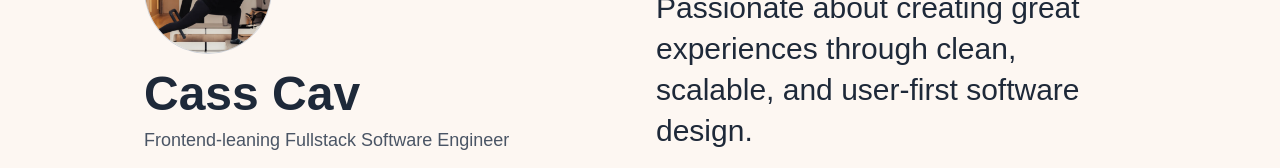
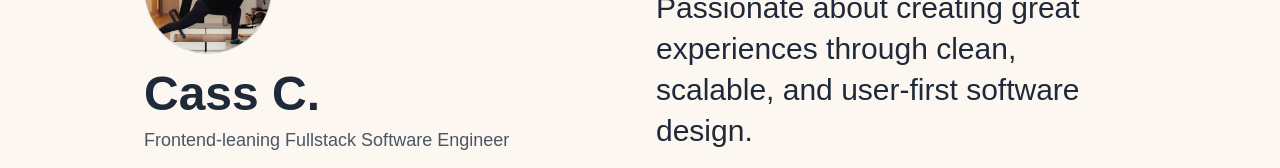
Before and after one commit to casacava/portfolio, a Next.js app: page / in a window 1280 px wide. Shown: the part 199-367 px from the top of the page. Built offline with nearby package versions, Linux system fonts and the light colour scheme.

Commit message:
updating h1 on hero

```diff
--- a/components/Hero.tsx
+++ b/components/Hero.tsx
@@ -7,7 +7,7 @@
           alt="Cass Cav"
           className="w-32 h-32 rounded-full object-cover border border-gray-300 mb-4"
         />
-        <h1 className="text-4xl md:text-5xl font-bold mb-2">Cass Cav</h1>
+        <h1 className="text-4xl md:text-5xl font-bold mb-2">Cass C.</h1>
         <p className="text-lg text-gray-600 mb-4">Frontend-leaning Fullstack Software Engineer</p>
         <div className="flex gap-4">
           <a
```
